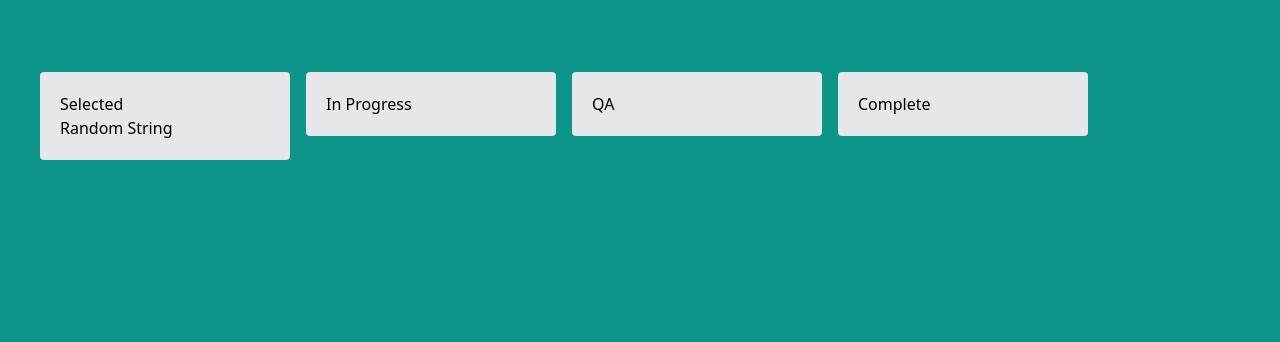
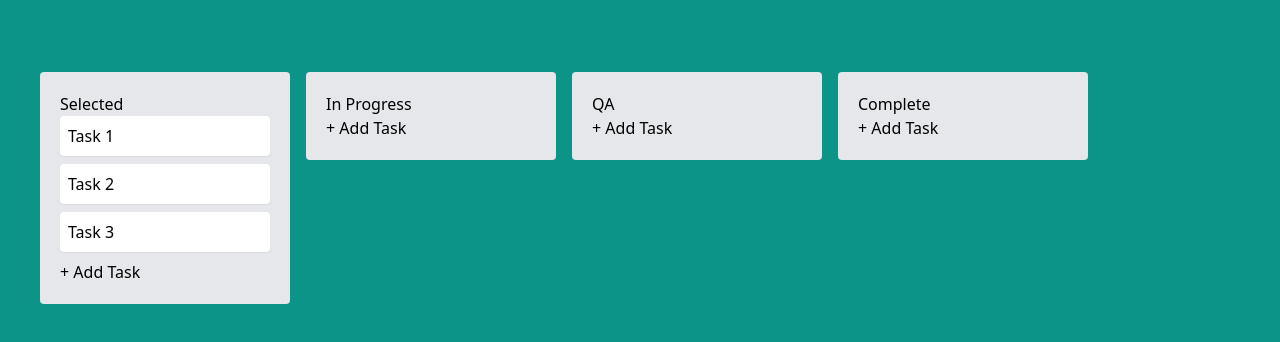
Before and after one commit to YushuaiLI/vue-trello-dnd, a Vue app: page / in a window 1280 px wide. Shown: the top 342 px of the page. Built offline with nearby package versions, Linux system fonts and the light colour scheme.

Commit message:
add pinia functionality to manage board with normalized structure

```diff
--- a/src/components/TrelloBoard.vue
+++ b/src/components/TrelloBoard.vue
@@ -1,43 +1,19 @@
 <script lang="ts" setup>
-import type { Column } from "@/types";
-import { ref } from "vue";
-import { nanoid } from "nanoid";
+import TrelloBoardColumn from "./TrelloBoardColumn.vue";
+import { useBoardStore } from "@/stores/board";
 
-const columns = ref<Column[]>([
-  {
-    id: nanoid(),
-    title: "Selected",
-    tasks: [{ id: nanoid(), title: "Random String", createdAt: new Date() }],
-  },
-  {
-    id: nanoid(),
-    title: "In Progress",
-    tasks: [],
-  },
-  {
-    id: nanoid(),
-    title: "QA",
-    tasks: [],
-  },
-  {
-    id: nanoid(),
-    title: "Complete",
-    tasks: [],
-  },
-]);
+const store = useBoardStore();
 </script>
 
 <template>
   <div class="flex gap-4 overflow-x-auto items-start py-8">
-    <div
-      v-for="column in columns"
+    <TrelloBoardColumn
+      v-for="column in Object.keys(store.columns).map(
+        (key) => store.columns[key]
+      )"
       :key="column.id"
-      class="bg-gray-200 p-5 rounded min-w-[250px]"
-    >
-      <header>
-        {{ column.title }}
-      </header>
-      <p v-for="task in column.tasks" :key="task.id">{{ task.title }}</p>
-    </div>
+      :column="column"
+      @task:created="store.addTaskToColumn"
+    ></TrelloBoardColumn>
   </div>
 </template>
--- /dev/null
+++ b/src/components/TrelloBoardColumn.vue
@@ -0,0 +1,53 @@
+<script setup lang="ts">
+import type { Column } from "@/types";
+import { ref } from "vue";
+import TrelloBoardTask from "./TrelloBoardTask.vue";
+import { onClickOutside } from "@vueuse/core";
+
+defineProps<{ column: Column }>();
+
+const emit = defineEmits<{
+  (e: "task:created", title: string, id: Column["id"]): void;
+}>();
+
+const inputRef = ref<HTMLInputElement | null>(null);
+const newTaskTitle = ref("");
+const isEditing = ref(false);
+
+onClickOutside(inputRef, () => {
+  disableEditing();
+});
+
+const onAddTask = () => {
+  enableEditing();
+};
+
+const onAdded = (id: Column["id"]) => {
+  emit("task:created", newTaskTitle.value, id);
+  disableEditing();
+  resetInput();
+};
+
+const disableEditing = () => (isEditing.value = false);
+const enableEditing = () => (isEditing.value = true);
+const resetInput = () => (newTaskTitle.value = "");
+</script>
+
+<template>
+  <div class="bg-gray-200 p-5 rounded min-w-[250px]">
+    <header>
+      {{ column.title }}
+    </header>
+
+    <TrelloBoardTask v-for="task in column.tasks" :key="task.id" :task="task" />
+    <footer>
+      <input
+        ref="inputRef"
+        v-show="isEditing"
+        v-model="newTaskTitle"
+        @keyup.enter="onAdded(column.id)"
+      />
+      <button v-show="!isEditing" @click="onAddTask">+ Add Task</button>
+    </footer>
+  </div>
+</template>
--- /dev/null
+++ b/src/components/TrelloBoardTask.vue
@@ -0,0 +1,16 @@
+<script setup lang="ts">
+import type { Task } from "@/types";
+
+defineProps<{
+  task: Task;
+}>();
+</script>
+
+<template>
+  <div
+    :title="task.createdAt.toLocaleDateString()"
+    class="task bg-white p-2 mb-2 rounded shadow-sm max-w-[250px]"
+  >
+    <span>{{ task.title }}</span>
+  </div>
+</template>
--- /dev/null
+++ b/src/stores/board.ts
@@ -0,0 +1,35 @@
+import { reactive } from "vue";
+import { defineStore } from "pinia";
+import type { Column } from "@/types";
+import { nanoid } from "nanoid";
+
+type Store = {
+  [columndId: Column["id"]]: Column;
+};
+
+export const useBoardStore = defineStore("board", () => {
+  const store = reactive<Store>({
+    "1": {
+      id: "1",
+      title: "Selected",
+      tasks: [
+        { id: nanoid(), title: "Task 1", createdAt: new Date() },
+        { id: nanoid(), title: "Task 2", createdAt: new Date() },
+        { id: nanoid(), title: "Task 3", createdAt: new Date() },
+      ],
+    },
+    "2": { id: "2", title: "In Progress", tasks: [] },
+    "3": { id: "3", title: "QA", tasks: [] },
+    "4": { id: "4", title: "Complete", tasks: [] },
+  });
+
+  const addTaskToColumn = (title: string, id: Column["id"]) => {
+    store[id].tasks.push({
+      id: nanoid(),
+      title,
+      createdAt: new Date(),
+    });
+  };
+
+  return { columns: store, addTaskToColumn };
+});
--- a/src/stores/counter.ts
+++ /dev/null
@@ -1,12 +0,0 @@
-import { ref, computed } from "vue";
-import { defineStore } from "pinia";
-
-export const useCounterStore = defineStore("counter", () => {
-  const count = ref(0);
-  const doubleCount = computed(() => count.value * 2);
-  function increment() {
-    count.value++;
-  }
-
-  return { count, doubleCount, increment };
-});
```
